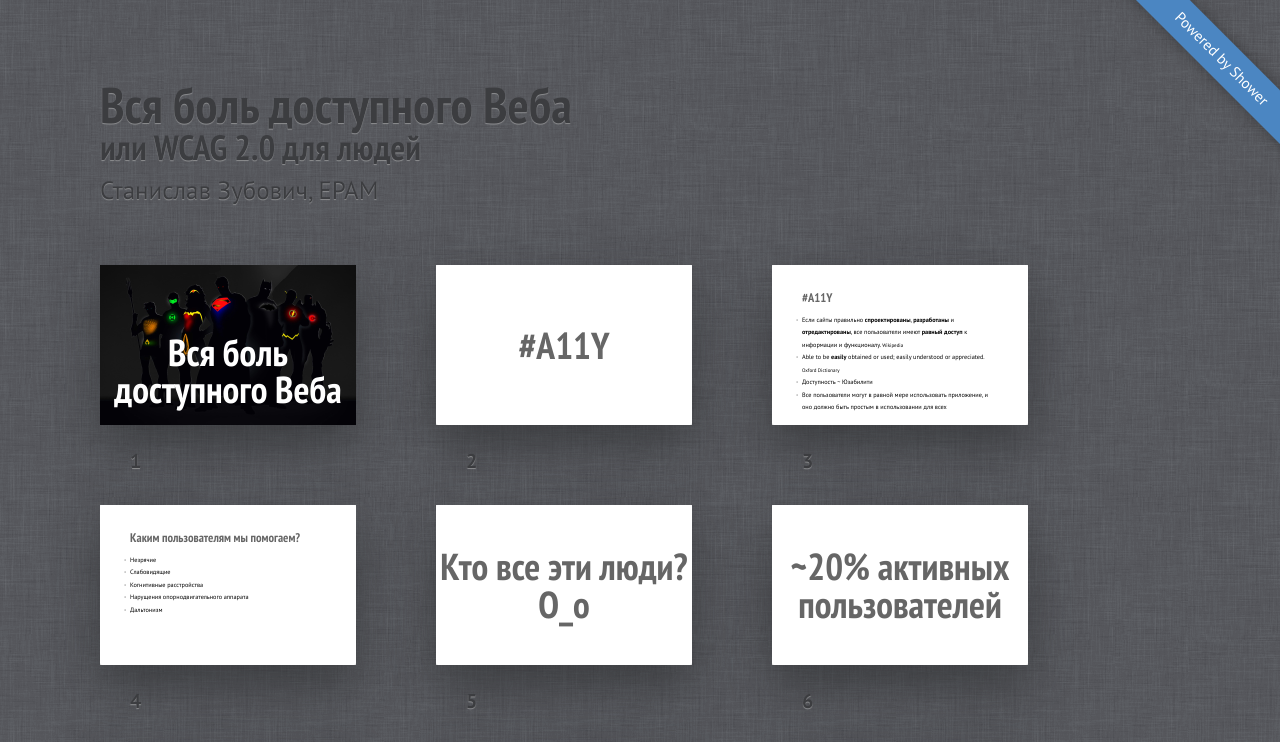
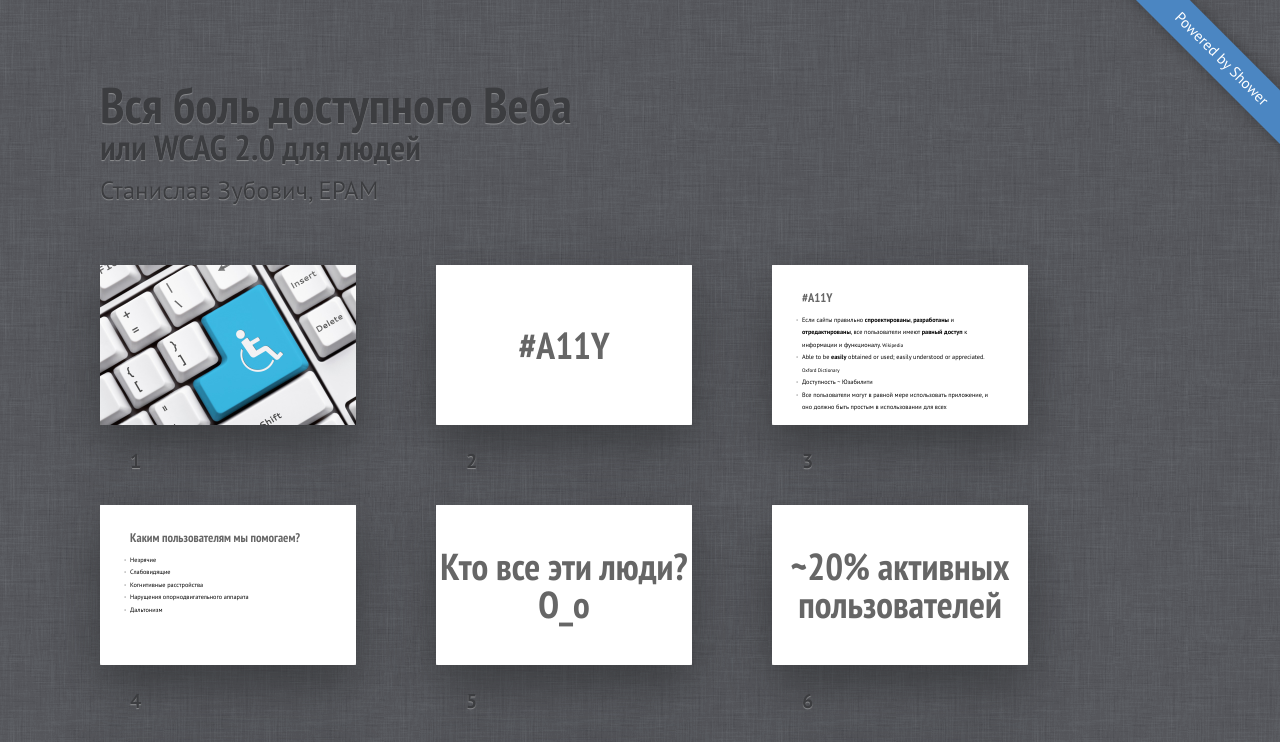
Before and after one commit to StanislauZubovich/WCAG, a plain HTML site: page index.html in a window 1280 px wide. Shown: the top 742 px of the page. Drawn offline with Linux system fonts and the light colour scheme.

Commit message:
add new main slide

```diff
--- a/index.html
+++ b/index.html
@@ -15,8 +15,7 @@
 		<p>Станислав Зубович, EPAM</p>
 	</header>
 	<section class="slide cover shout" id="Cover"><div>
-		<h2>Вся боль доступного Веба</h2>
-		<img src="pictures/6999547-dc-comics-art.jpg" alt="">
+		<img src="pictures/accessibility.jpg" alt="">
 		</div></section>
 
 	<section class="slide shout"><div>
```
Also changed, not shown: pictures/accessibility.jpg (added).
